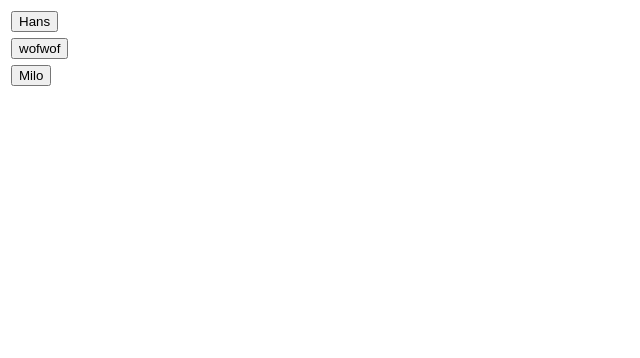
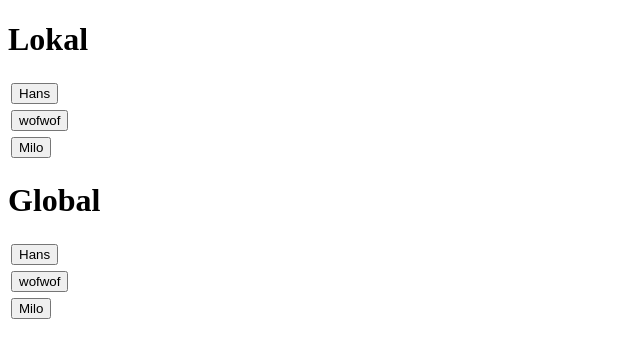
Before and after one commit to BravoEN/Testprosjekt, a Django app: page /hundeliste/ in a window 1280 px wide. Shown: the top 358 px of the page, without its empty margins (0-640 px from the left). Run offline with Django 5.2, Linux system fonts and the light colour scheme; data comes from the database, SQL or seed files in the repository.

Commit message:
global static og noe prog mot den

```diff
--- /dev/null
+++ b/testprosjekt/global_static/js/testprosjekt.js
@@ -0,0 +1,3 @@
+function globalHundInfo() {
+    alert("Global");
+}
--- a/testprosjekt/testapp/static/js/testappjs.js
+++ b/testprosjekt/testapp/static/js/testappjs.js
@@ -1,3 +1,3 @@
-function hundInfo() {
-    alert("Hund info kommer snart!");
+function lokalHundInfo() {
+    alert("Lokal");
 }
--- a/testprosjekt/testapp/templates/testapp/base.html
+++ b/testprosjekt/testapp/templates/testapp/base.html
@@ -6,6 +6,7 @@
     <meta charset="UTF-8">
     <meta name="viewport" content="width=device-width, initial-scale=1.0">
     <script src="{% static 'js/testappjs.js' %}"></script>
+    <script src="{% static 'js/testprosjekt.js' %}"></script>
 </head>
 <body>
     {% block content %}{% endblock %}
--- a/testprosjekt/testapp/templates/testapp/hundeliste.html
+++ b/testprosjekt/testapp/templates/testapp/hundeliste.html
@@ -1,9 +1,16 @@
 {% extends "testapp/base.html" %}
 
 {% block content %}
+<h1>Lokal</h1>
 {% for hund in hunder %}
 <table>
-    <td><button onclick="hundInfo()">{{ hund.navn }}</button></td>
+    <td><button onclick="lokalHundInfo()">{{ hund.navn }}</button></td>
+</table>
+{% endfor %}
+<h1>Global</h1>
+{% for hund in hunder %}
+<table>
+    <td><button onclick="globalHundInfo()">{{ hund.navn }}</button></td>
 </table>
 {% endfor %}
 {% endblock %}
--- a/testprosjekt/testprosjekt/settings.py
+++ b/testprosjekt/testprosjekt/settings.py
@@ -116,6 +116,10 @@ USE_TZ = True
 # https://docs.djangoproject.com/en/5.2/howto/static-files/
 
 STATIC_URL = 'static/'
+STATICFILES_DIRS = [
+        BASE_DIR / 'global_static',
+    ]
+
 
 # Default primary key field type
 # https://docs.djangoproject.com/en/5.2/ref/settings/#default-auto-field
```
